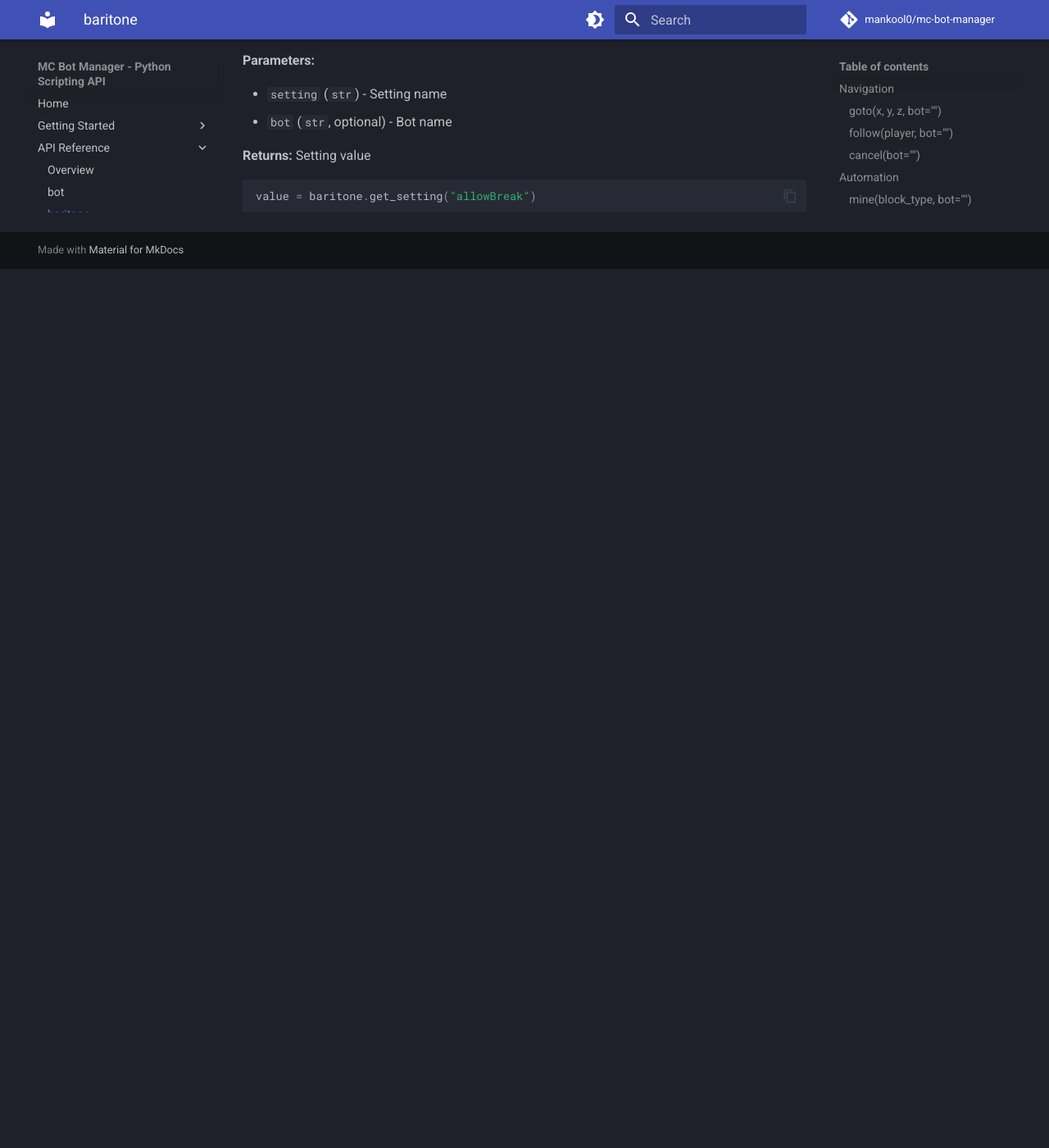
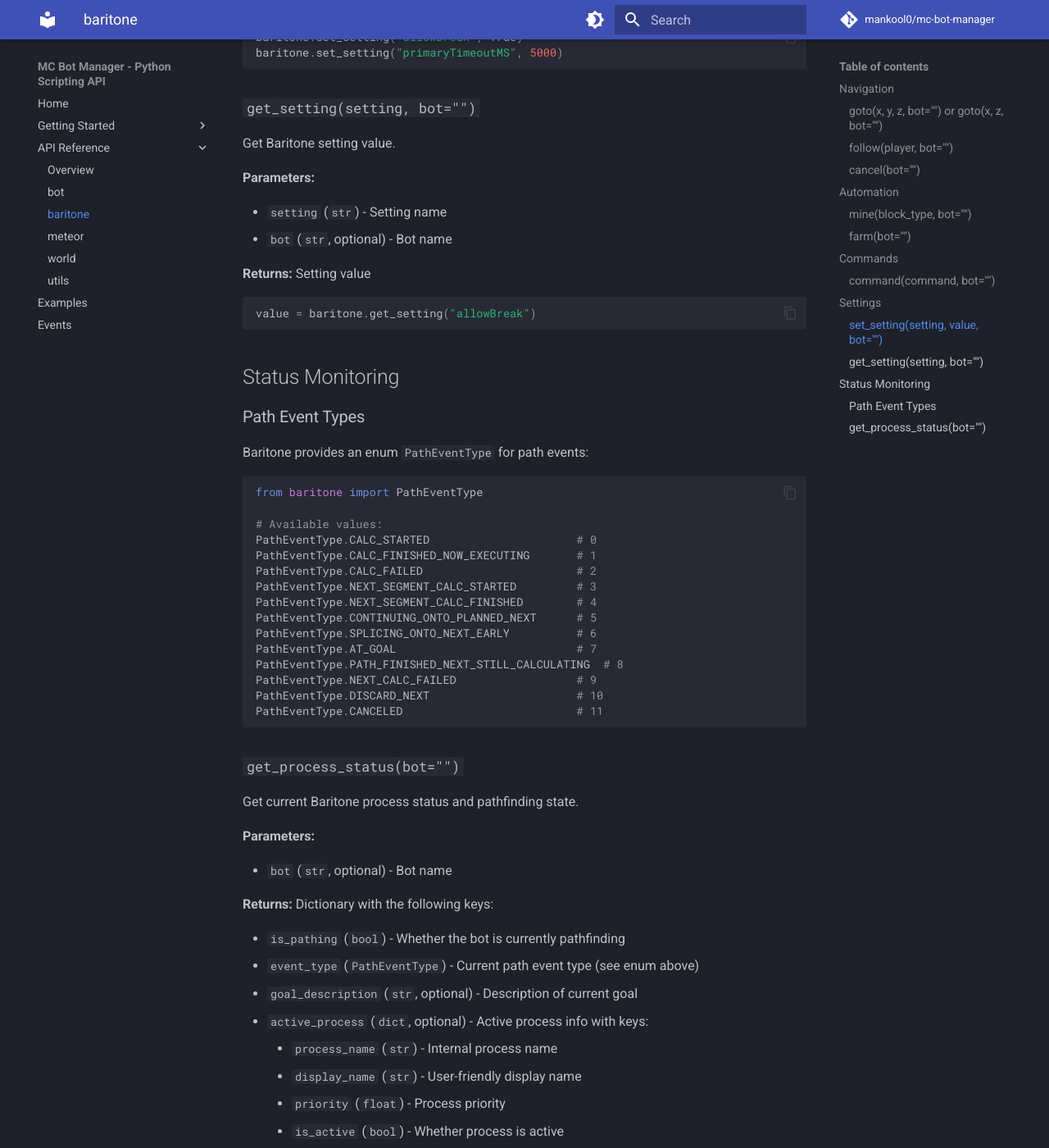
Before and after one commit to mankool0/mc-bot-manager, an MkDocs documentation site: the page built from docs/api/baritone.md, in a window 1280 px wide and 1400 px high, scrolled down 2422 px. Shown: the whole window at 82% size. Built offline with MkDocs 1.6.1 and Material for MkDocs 9.7.7, drawn with Linux system fonts in a browser that asks for light colours; comment, search, counter and statistics services are not loaded; before the commit the page ends 2750 px from its top, so only the background shows below that; some of the changed text lies outside the part shown.

Commit message:
add baritone process status to manager

````diff
--- a/docs/api/baritone.md
+++ b/docs/api/baritone.md
@@ -2,19 +2,25 @@
 
 ## Navigation
 
-### `goto(x, y, z, bot="")`
+### `goto(x, y, z, bot="")` or `goto(x, z, bot="")`
 
-Navigate to coordinates.
+Navigate to coordinates. You can specify either X/Y/Z coordinates or just X/Z coordinates (Y level will be determined by baritone).
 
 **Parameters:**
 
 - `x` (`float`) - X coordinate
-- `y` (`float`) - Y coordinate
+- `y` (`float`, optional) - Y coordinate
 - `z` (`float`) - Z coordinate
 - `bot` (`str`, optional) - Bot name
 
+**Examples:**
+
 ```python
+# Navigate to specific X/Y/Z coordinates
 baritone.goto(100, 64, 200)
+
+# Navigate to X/Z coordinates (Y determined by baritone)
+baritone.goto(100, 200)
 ```
 
 ### `follow(player, bot="")`
@@ -115,3 +121,128 @@
 ```python
 value = baritone.get_setting("allowBreak")
 ```
+
+## Status Monitoring
+
+### Path Event Types
+
+Baritone provides an enum `PathEventType` for path events:
+
+```python
+from baritone import PathEventType
+
+# Available values:
+PathEventType.CALC_STARTED                      # 0
+PathEventType.CALC_FINISHED_NOW_EXECUTING       # 1
+PathEventType.CALC_FAILED                       # 2
+PathEventType.NEXT_SEGMENT_CALC_STARTED         # 3
+PathEventType.NEXT_SEGMENT_CALC_FINISHED        # 4
+PathEventType.CONTINUING_ONTO_PLANNED_NEXT      # 5
+PathEventType.SPLICING_ONTO_NEXT_EARLY          # 6
+PathEventType.AT_GOAL                           # 7
+PathEventType.PATH_FINISHED_NEXT_STILL_CALCULATING  # 8
+PathEventType.NEXT_CALC_FAILED                  # 9
+PathEventType.DISCARD_NEXT                      # 10
+PathEventType.CANCELED                          # 11
+```
+
+### `get_process_status(bot="")`
+
+Get current Baritone process status and pathfinding state.
+
+**Parameters:**
+
+- `bot` (`str`, optional) - Bot name
+
+**Returns:** Dictionary with the following keys:
+
+- `is_pathing` (`bool`) - Whether the bot is currently pathfinding
+- `event_type` (`PathEventType`) - Current path event type (see enum above)
+- `goal_description` (`str`, optional) - Description of current goal
+- `active_process` (`dict`, optional) - Active process info with keys:
+    - `process_name` (`str`) - Internal process name
+    - `display_name` (`str`) - User-friendly display name
+    - `priority` (`float`) - Process priority
+    - `is_active` (`bool`) - Whether process is active
+    - `is_temporary` (`bool`) - Whether process is temporary
+- `estimated_ticks_to_goal` (`float`, optional) - Estimated ticks remaining to reach goal
+- `ticks_remaining_in_segment` (`float`, optional) - Ticks remaining in current path segment
+
+**Polling approach:**
+
+!!! note "Timing Consideration"
+    When you call `goto()`, baritone needs time to calculate the path. The status won't immediately show `is_pathing=True`. You can either:
+
+    - Wait a moment before checking status (1-2 seconds)
+    - Use the `baritone_status_update` event instead (recommended)
+    - Poll until `is_pathing` becomes `True` or an event occurs
+
+```python
+import baritone
+from baritone import PathEventType
+import time
+
+# Start pathfinding to coordinates
+baritone.goto(500, 70, -300)
+
+# Wait for baritone to start calculating
+time.sleep(2)
+
+# Monitor progress
+while True:
+    status = baritone.get_process_status()
+
+    if not status['is_pathing']:
+        print("Pathfinding complete or stopped")
+        break
+
+    # Show ETA if available
+    if 'estimated_ticks_to_goal' in status:
+        seconds = status['estimated_ticks_to_goal'] / 20.0
+        print(f"ETA: {seconds:.1f}s")
+
+    # Check event type
+    event = status['event_type']
+    if event == PathEventType.CALC_FAILED:
+        print("Pathfinding failed!")
+        break
+    elif event == PathEventType.AT_GOAL:
+        print("Reached goal!")
+        break
+
+    time.sleep(1)
+```
+
+**Events approach:**
+
+```python
+from baritone import PathEventType
+
+# Track whether we've started
+started = False
+
+@on("baritone_status_update")
+def on_status(status):
+    global started
+
+    if status['is_pathing']:
+        if not started:
+            utils.log("Pathfinding started!")
+            started = True
+
+        if 'estimated_ticks_to_goal' in status:
+            seconds = status['estimated_ticks_to_goal'] / 20.0
+            utils.log(f"ETA: {seconds:.1f}s")
+
+    # Check completion
+    event = status['event_type']
+    if event == PathEventType.AT_GOAL:
+        utils.log("Reached destination!")
+        started = False
+    elif event == PathEventType.CALC_FAILED:
+        utils.log("Pathfinding failed!")
+        started = False
+
+# Start pathfinding - events will handle the rest
+baritone.goto(500, 70, -300)
+```
````
Also changed, not shown: docs/events.md (+31 -0 lines), 6 other files.
